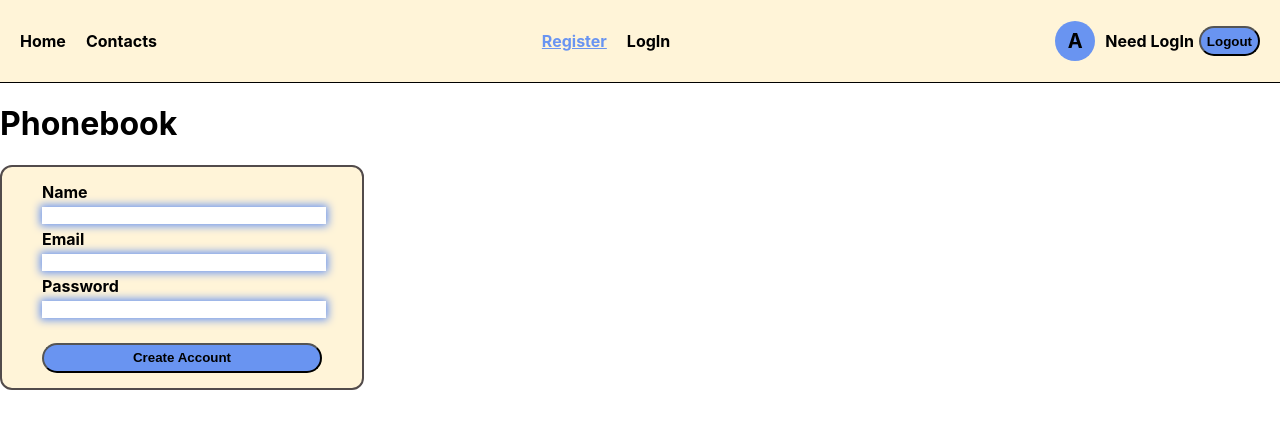
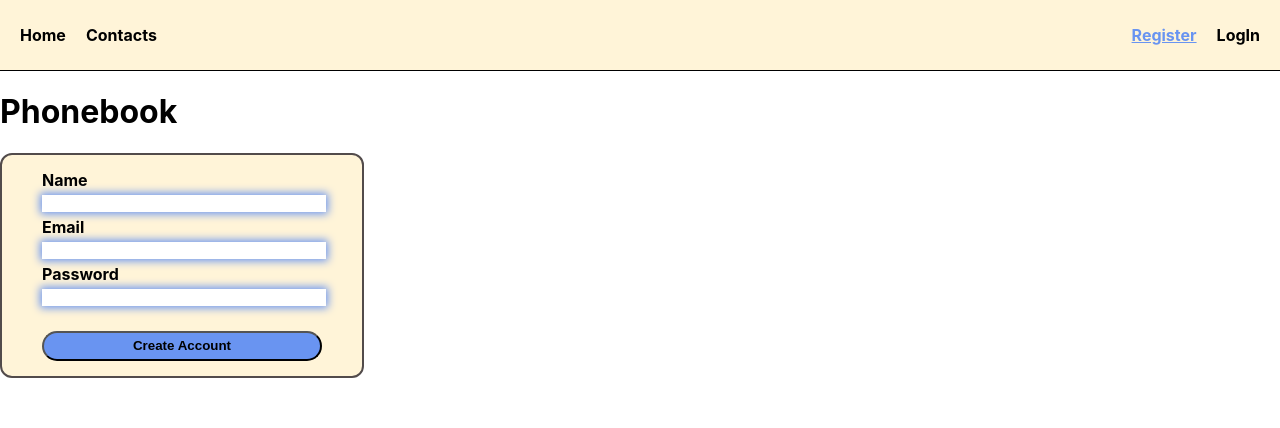
Before and after one commit to NewHope1396/goit-react-hw-08-phonebook, a React (Create React App) app: page /goit-react-hw-08-phonebook/register in a window 1280 px wide. Shown: the top 428 px of the page. Built offline with nearby package versions, Linux system fonts and the light colour scheme.

Commit message:
task-done

```diff
--- a/src/components/AppBar/AppBar.jsx
+++ b/src/components/AppBar/AppBar.jsx
@@ -5,8 +5,11 @@ import {
   ListItem,
 } from 'components/AppBar/AppBar.styled';
 import { UserMenu } from 'components/UserMenu/UserMenu';
+import { useSelector } from 'react-redux';
 
 export const AppBar = () => {
+  const isLogedIn = useSelector(state => state.auth.isLogedIn);
+
   return (
     <Container>
       <NavList>
@@ -35,6 +38,9 @@ export const AppBar = () => {
           </CustomLink>
         </ListItem>
       </NavList>
+      {isLogedIn ? (
+        <UserMenu></UserMenu>
+      ) : (
         <NavList>
           <ListItem>
             <CustomLink
@@ -61,7 +67,7 @@ export const AppBar = () => {
             </CustomLink>
           </ListItem>
         </NavList>
-      <UserMenu></UserMenu>
+      )}
     </Container>
   );
 };
--- a/src/components/AppBar/AppBar.styled.jsx
+++ b/src/components/AppBar/AppBar.styled.jsx
@@ -3,6 +3,7 @@ import { NavLink } from 'react-router-dom';
 
 export const Container = styled.nav`
   background-color: #fff4d8;
+  height: 60px;
   display: flex;
   justify-content: space-between;
   padding: 5px 20px;
--- a/src/components/ContactList/ContactList.jsx
+++ b/src/components/ContactList/ContactList.jsx
@@ -4,7 +4,9 @@ import { useGetContactsQuery } from 'redux/contactsSlice';
 import PropTypes from 'prop-types';
 
 export const ContactList = ({ filter }) => {
-  const { data, isLoading } = useGetContactsQuery();
+  const { data, isLoading } = useGetContactsQuery(null, {
+    refetchOnMountOrArgChange: true,
+  });
 
   const normalizedFilter = filter.toLowerCase();
   const filteredContacts = data?.filter(contact =>
--- a/src/components/HomePage/HomePage.jsx
+++ b/src/components/HomePage/HomePage.jsx
@@ -1,7 +1,11 @@
+import { useSelector } from 'react-redux';
+
 export const HomePage = () => {
+  const userName = useSelector(state => state.auth.user?.name ?? 'Guest');
+
   return (
     <>
-      <h2>Welcome, User</h2>
+      <h2>Welcome, {userName}</h2>
       <h3>Here is the HomePage of the Phonebook</h3>
     </>
   );
--- a/src/components/LoginPage/LoginPage.jsx
+++ b/src/components/LoginPage/LoginPage.jsx
@@ -19,9 +19,15 @@ export const LoginPage = () => {
 
   const onSubmit = (values, actions) => {
     login(values)
-      .then(res => dispatch(setUser(res.data)))
+      .then(res => {
+        if (res.data) {
+          dispatch(setUser(res.data));
+          actions.resetForm();
+        } else {
+          alert('Wrong password or email');
+        }
+      })
       .catch(err => console.log(err));
-    actions.resetForm();
   };
 
   return (
--- a/src/components/RegisterPage/RegisterPage.jsx
+++ b/src/components/RegisterPage/RegisterPage.jsx
@@ -20,9 +20,17 @@ export const RegisterPage = () => {
 
   const onSubmit = (values, actions) => {
     createUser(values)
-      .then(res => dispatch(setUser(res.data)))
+      .then(res => {
+        if (res.data) {
+          dispatch(setUser(res.data));
+          actions.resetForm();
+        } else {
+          alert(
+            'Wrong passwor or email. Password must be at least 7 characters long'
+          );
+        }
+      })
       .catch(err => console.log(err));
-    actions.resetForm();
   };
 
   return (
--- a/src/components/UserMenu/UserMenu.jsx
+++ b/src/components/UserMenu/UserMenu.jsx
@@ -10,14 +10,15 @@ import { useLogoutMutation } from 'redux/authApi';
 
 export const UserMenu = () => {
   const userName = useSelector(state => state.auth.user?.name);
-  const isLogedIn = useSelector(state => state.auth.isLogedIn);
+  const userEmail = useSelector(state => state.auth.user?.email);
+
   const dispatch = useDispatch();
   const [logout] = useLogoutMutation();
 
   return (
     <ProfileLabel>
-      <ProfileIcon>A</ProfileIcon>{' '}
-      {isLogedIn ? `Hello, ${userName}` : 'Need LogIn'}
+      <ProfileIcon>{userName.slice(0, 1).toUpperCase()}</ProfileIcon>{' '}
+      {userEmail}
       <LogoutBtn
         type="button"
         onClick={() => {
--- a/src/components/UserMenu/UserMenu.styled.jsx
+++ b/src/components/UserMenu/UserMenu.styled.jsx
@@ -5,6 +5,7 @@ export const ProfileLabel = styled.p`
   font-weight: 700;
   display: flex;
   align-items: center;
+  margin: 0;
 `;
 
 export const ProfileIcon = styled.span`
```
Lines whose indentation alone changed are shown as unchanged.
